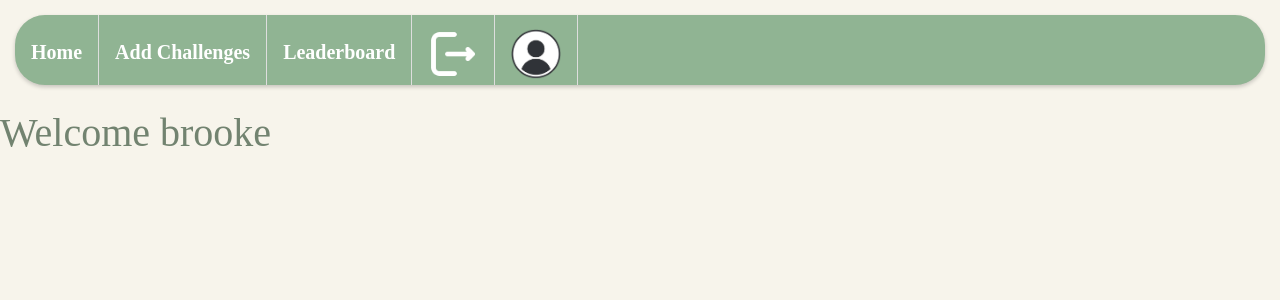
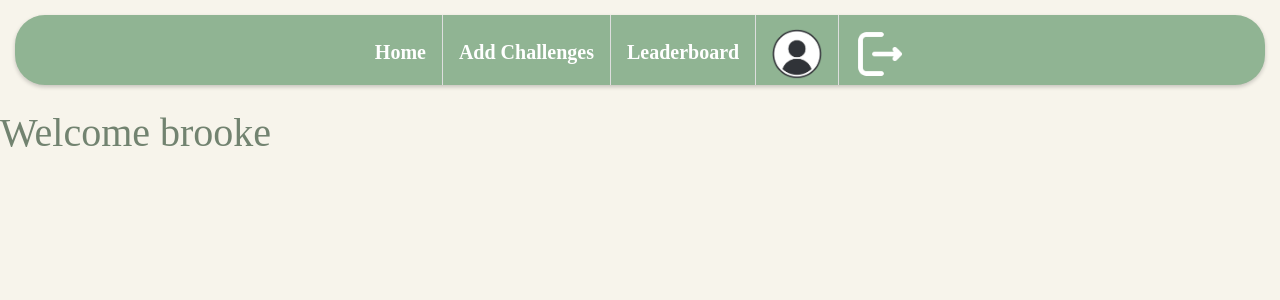
Before and after one commit to ec5ug/ExploreXP, a Django app: a page that uses explorexp/templates/navbar.html in a window 1280 px wide. Shown: the top 300 px of the page. Run offline with Django 4.2, Linux system fonts and the light colour scheme; data comes from the database, SQL or seed files in the repository; both versions use the stored data as it was after the commit; some libraries are stand-ins or nearby versions.

Commit message:
Navbar version 1 finished

```diff
--- a/explorexp/templates/navbar.html
+++ b/explorexp/templates/navbar.html
@@ -56,19 +56,31 @@
         margin-left: 15px;
         margin-right: 15px;
         box-shadow: 0 2px 4px rgba(0, 0, 0, 0.2);
-
+        display:flex;
+        justify-content: center;
+        align-items: center;
         top: 0px;
         position: sticky;
     }
 
     .navleft {
-        float: left;
+        display: flex;
+        justify-content: center;
         border-right:1px solid #dedede;
         height: 70px;
+        text-align: center;
+    }
+
+    .navspecial {
+        display: flex;
+        height: 70px;
+        text-align: center;
+        right: 0;
     }
 
     .nav {
-        display:flex
+        display:flex;
+        align-items: center;
     }
 
     .navdesign {
@@ -85,6 +97,7 @@
     .brsmall {
         display: block;
         margin-bottom: .5em;
+        flex-grow: 1;
     }
 </style>
 <title>ExploreXP</title>
@@ -93,12 +106,12 @@
     <a class="navleft navdesign" href="{% url 'add_place' %}"><span class="brsmall"></span>Add Challenges</a>
     <a class="navleft navdesign" href="{% url 'categories' %}"><span class="brsmall"></span>Leaderboard</a>
 
-    <a style = "float:right" class = "navdesign navleft" href="{% url 'logout' %}">
-        <img style="font-size: 12px; margin-top: 2px" src="../../../static/images/logout.png" width ="50" height="50" alt="Logout">
+    <a class = "navdesign navleft" href="{% url 'view_profile' request.user.username %}">
+        <img style="font-size: 12px; margin-top: 2px" src="../../../static/images/profile.png" width ="50" height="50" alt="Profile">
     </a>
 
-    <a style = "float:right" class = "navdesign navleft" href="{% url 'view_profile' request.user.username %}">
-        <img style="font-size: 12px; margin-top: 2px" src="../../../static/images/profile.png" width ="50" height="50" alt="Profile">
+    <a style="float:right;" class = "navdesign navspecial" href="{% url 'logout' %}">
+        <img style="font-size: 12px; margin-top: 2px; float:right;" src="../../../static/images/logout.png" width ="50" height="50" alt="Logout">
     </a>
 
    </nav>
```
Also changed, not shown: db.sqlite3.
